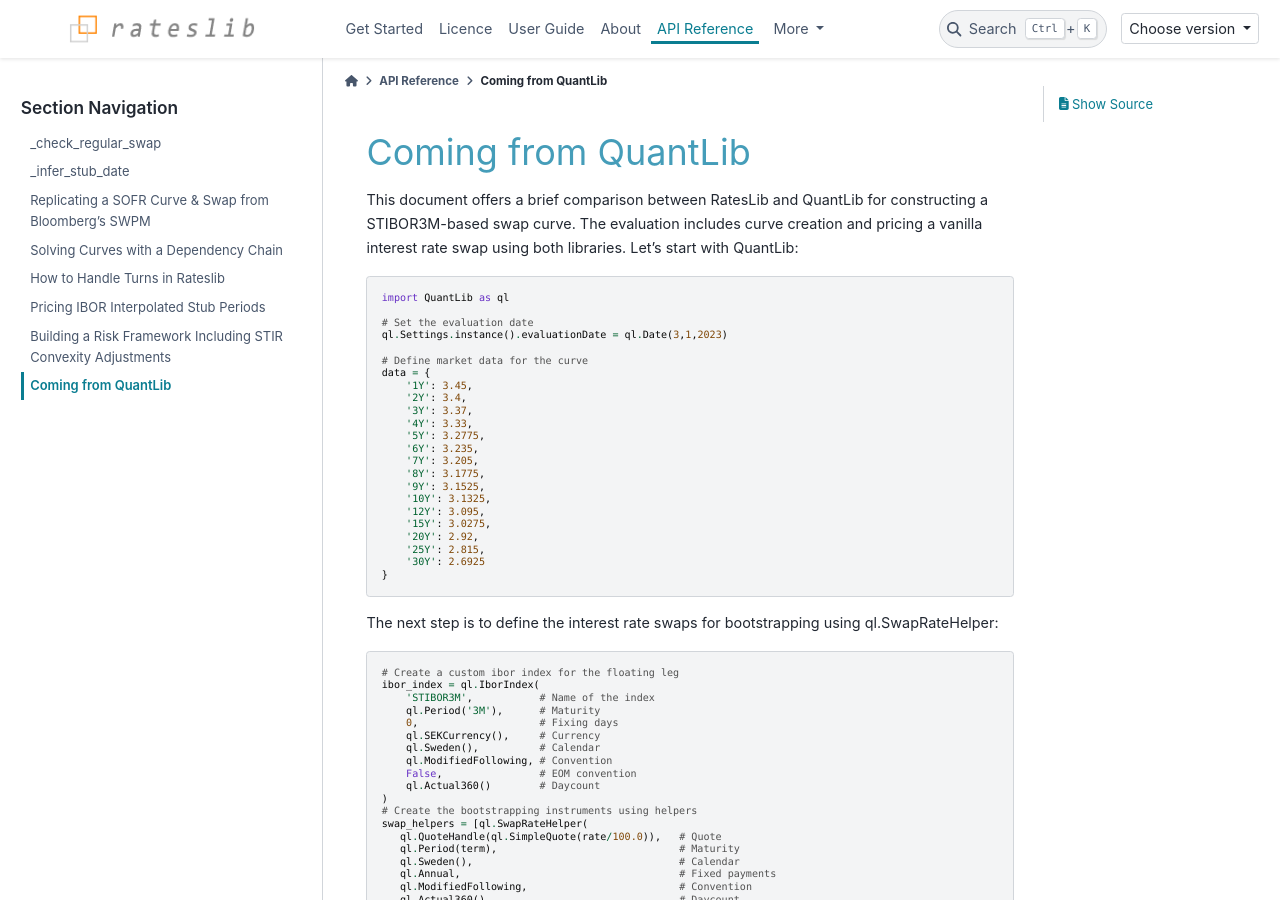
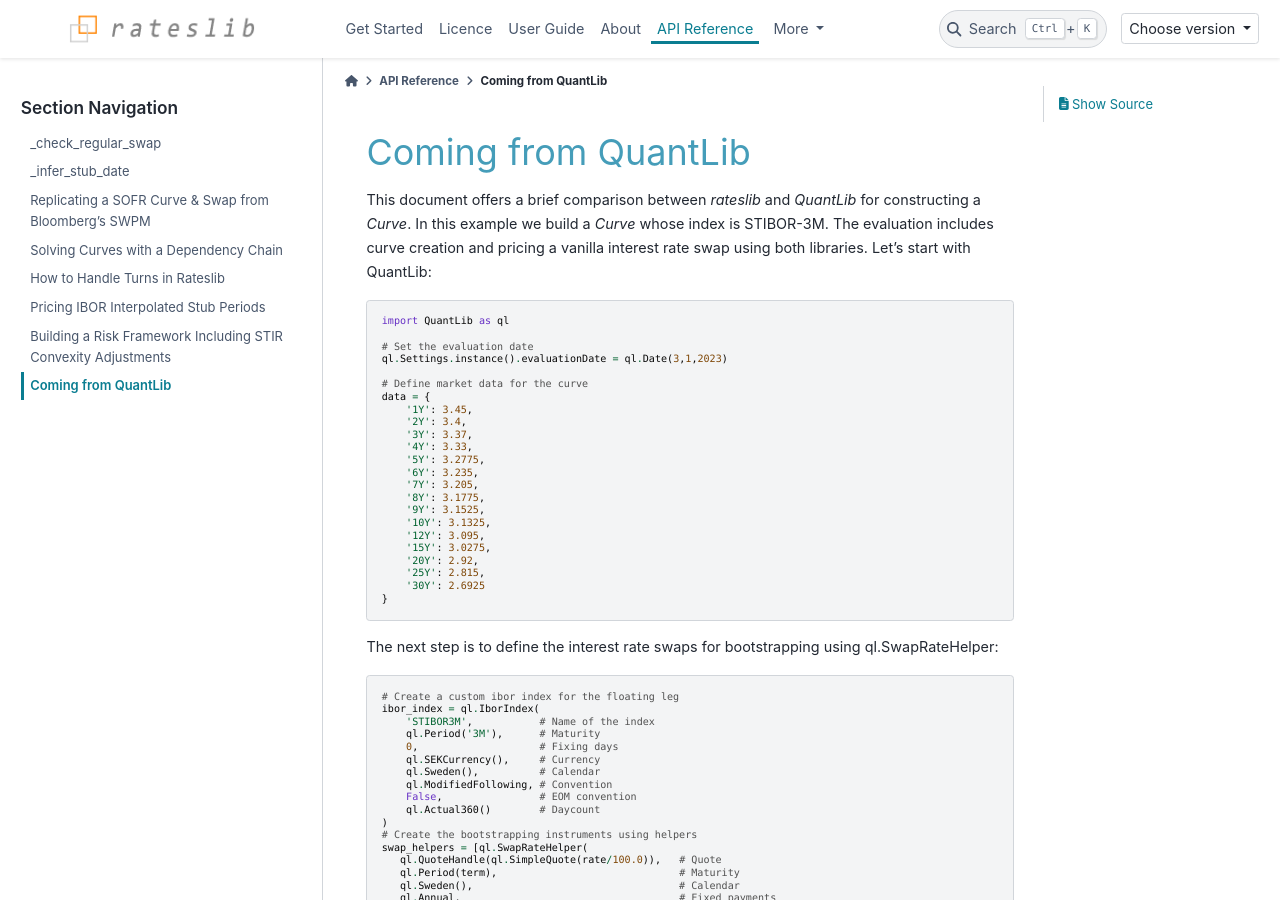
Before and after one commit to attack68/rateslib, a Sphinx documentation site: the page built from docs/source/z_quantlib.rst, in a window 1280 px wide and 900 px high. Built offline with Sphinx 7.4.7 and the PyData theme 0.15.4, drawn with Linux system fonts in a browser that asks for light colours; comment, search, counter and statistics services are not loaded.

Commit message:
Update docs/source/z_quantlib.rst
Co-authored-by: JHM Darbyshire <24256554+attack68@users.noreply.github.com>

```diff
--- a/docs/source/z_quantlib.rst
+++ b/docs/source/z_quantlib.rst
@@ -2,7 +2,7 @@
 
 Coming from QuantLib
 ********************
-This document offers a brief comparison between RatesLib and QuantLib for constructing a STIBOR3M-based swap curve.
+This document offers a brief comparison between *rateslib* and *QuantLib* for constructing a *Curve*. In this example we build a *Curve* whose index is STIBOR-3M.
 The evaluation includes curve creation and pricing a vanilla interest rate swap using both libraries. Let's start with QuantLib:
 
 .. code-block:: python
```
